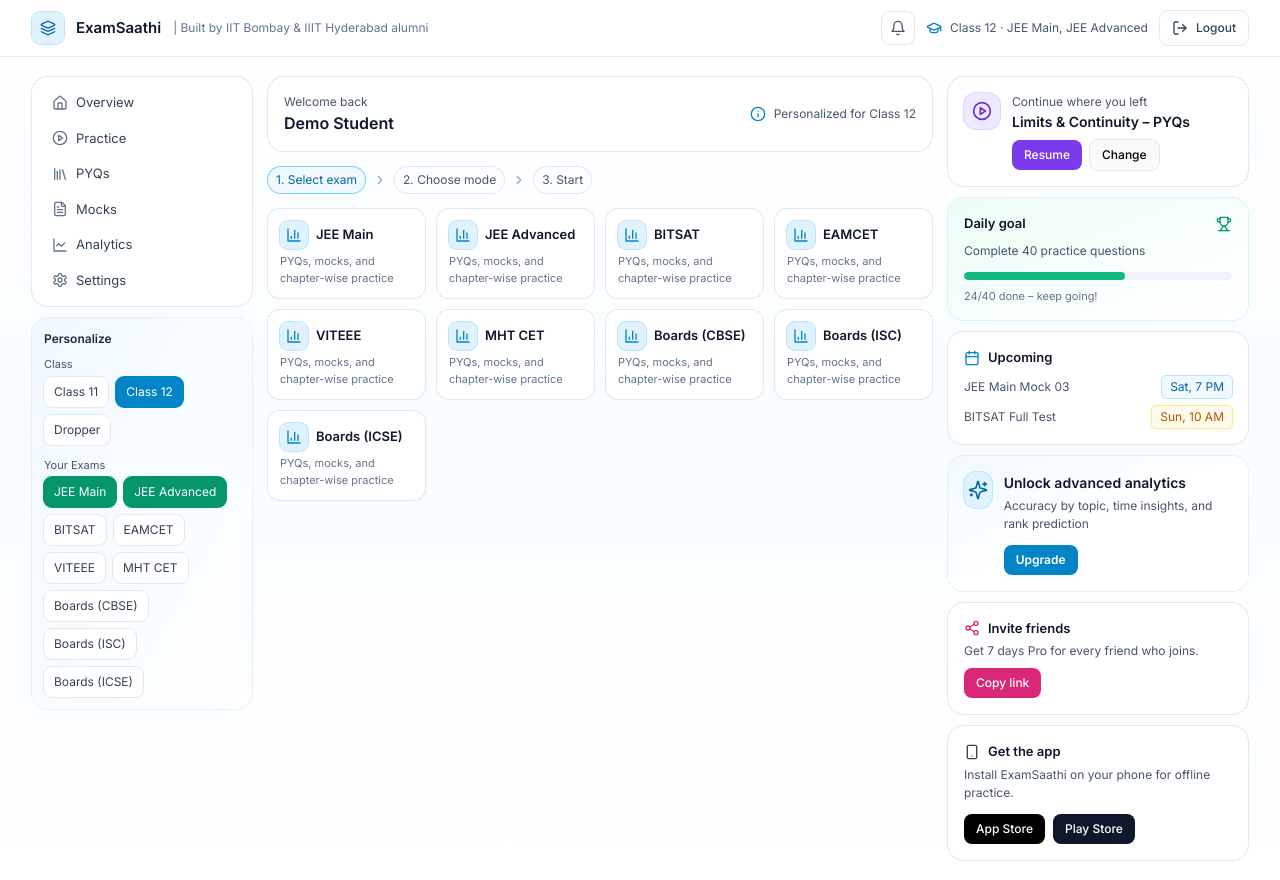
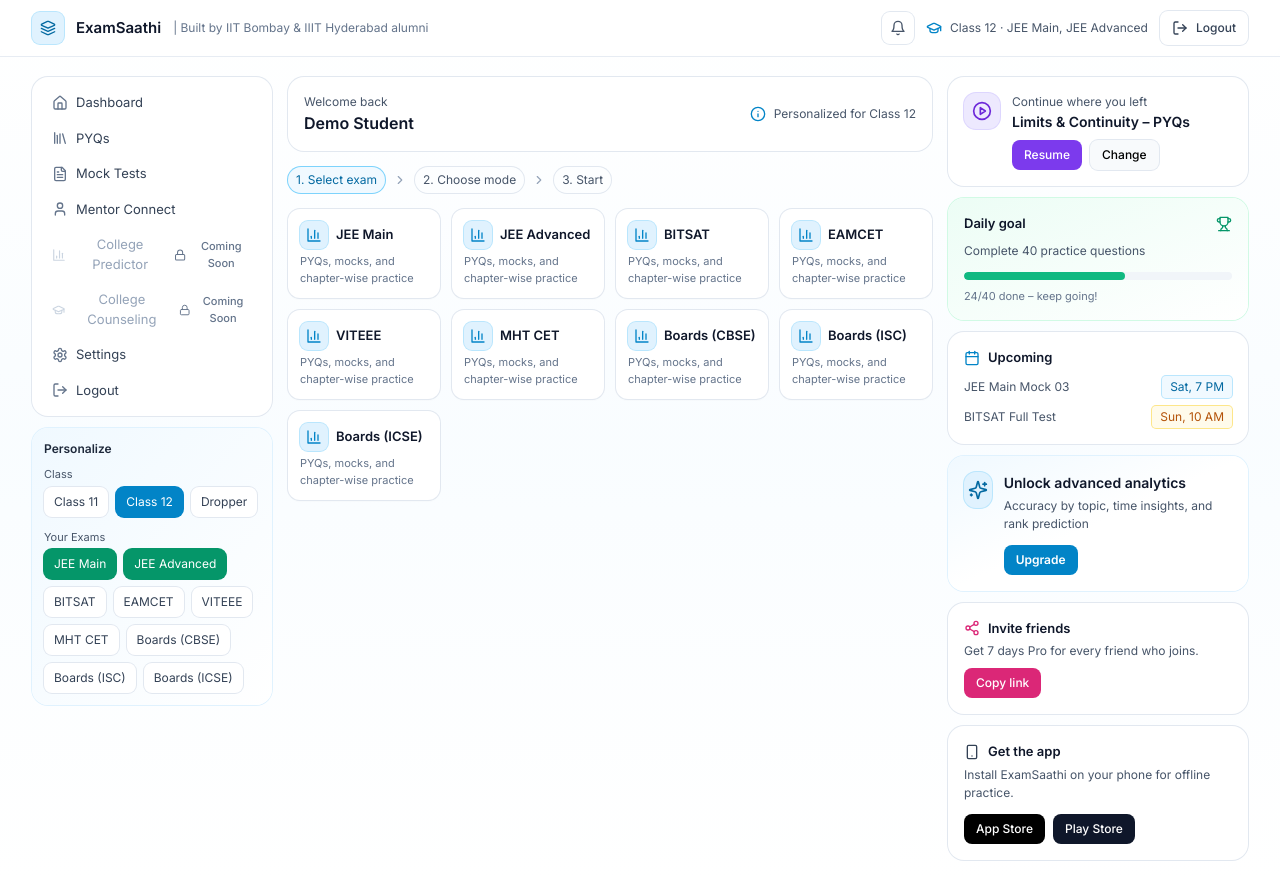
Before and after one commit to flamesResource6/frontend-repo_q7ovtfqp_aeqpc4, a React (Vite) app: page /dashboard in a window 1280 px wide. Built offline with nearby package versions, Linux system fonts and the light colour scheme; a web font is replaced by a local one.

Commit message:
Update project prj_q7ovtfqp - 2025-11-20T20:54:59.275Z

```diff
--- a/src/components/Dashboard.jsx
+++ b/src/components/Dashboard.jsx
@@ -20,6 +20,8 @@
   Trophy,
   Share2,
   Smartphone,
+  User,
+  Lock,
 } from "lucide-react";
 
 const EXAMS = [
@@ -89,12 +91,14 @@
   );
 
   const sidebarItems = [
-    { id: "overview", label: "Overview", icon: Home },
-    { id: "practice", label: "Practice", icon: PlayCircle },
-    { id: "pyqs", label: "PYQs", icon: Library },
-    { id: "mocks", label: "Mocks", icon: FileText },
-    { id: "analytics", label: "Analytics", icon: LineChart },
-    { id: "settings", label: "Settings", icon: Settings },
+    { id: "home", label: "Dashboard", icon: Home, action: () => { setSelectedExam(null); setMode(null); } },
+    { id: "pyqs", label: "PYQs", icon: Library, action: () => setMode("pyq") },
+    { id: "mocks", label: "Mock Tests", icon: FileText, action: () => setMode("mock") },
+    { id: "mentor", label: "Mentor Connect", icon: User, action: () => window.open("https://airtable.com", "_blank") },
+    { id: "predictor", label: "College Predictor", icon: BarChart3, locked: true },
+    { id: "counsel", label: "College Counseling", icon: GraduationCap, locked: true },
+    { id: "settings", label: "Settings", icon: Settings, action: () => {} },
+    { id: "logout", label: "Logout", icon: LogOut, action: () => onLogout?.() },
   ];
 
   const selectedExamsList = useMemo(
@@ -140,21 +144,31 @@
         </div>
       </div>
 
-      <div className="mx-auto max-w-7xl px-4 sm:px-6 lg:px-8 py-5 grid grid-cols-1 lg:grid-cols-[220px_minmax(0,1fr)_300px] gap-4">
+      <div className="mx-auto max-w-7xl px-4 sm:px-6 lg:px-8 py-5 grid grid-cols-1 lg:grid-cols-[240px_minmax(0,1fr)_300px] gap-4">
         {/* Left Sidebar */}
         <aside className="hidden lg:block">
           <nav className="rounded-2xl bg-white ring-1 ring-slate-200 p-2">
-            {sidebarItems.map(({ id, label, icon: Icon }) => (
+            {sidebarItems.map(({ id, label, icon: Icon, locked, action }) => (
               <button
                 key={id}
-                className="w-full flex items-center gap-2 rounded-xl px-3 py-2 text-[13px] text-slate-700 hover:bg-slate-50"
+                disabled={locked}
                 onClick={() => {
-                  if (id === "pyqs") setMode("pyq");
-                  if (id === "mocks") setMode("mock");
+                  if (locked) return;
+                  if (typeof action === "function") action();
                 }}
+                className={`group w-full flex items-center justify-between gap-2 rounded-xl px-3 py-2 text-[13px] transition ring-1 ring-transparent hover:ring-sky-200 hover:bg-sky-50/40 hover:shadow-[0_0_0_3px_rgba(56,189,248,0.15)] ${
+                  locked ? "text-slate-400 cursor-not-allowed" : "text-slate-700"
+                }`}
               >
-                <Icon className="h-4 w-4 text-slate-500" />
-                <span>{label}</span>
+                <span className="flex items-center gap-2">
+                  <Icon className={`h-4 w-4 ${locked ? "text-slate-300" : "text-slate-500"}`} />
+                  <span>{label}</span>
+                </span>
+                {locked ? (
+                  <span className="inline-flex items-center gap-1 text-[11px] font-medium text-slate-500">
+                    <Lock className="h-3.5 w-3.5" /> Coming Soon
+                  </span>
+                ) : null}
               </button>
             ))}
           </nav>
```
Also changed, not shown: 1 other file (tests, documents, lock files or other folders).
